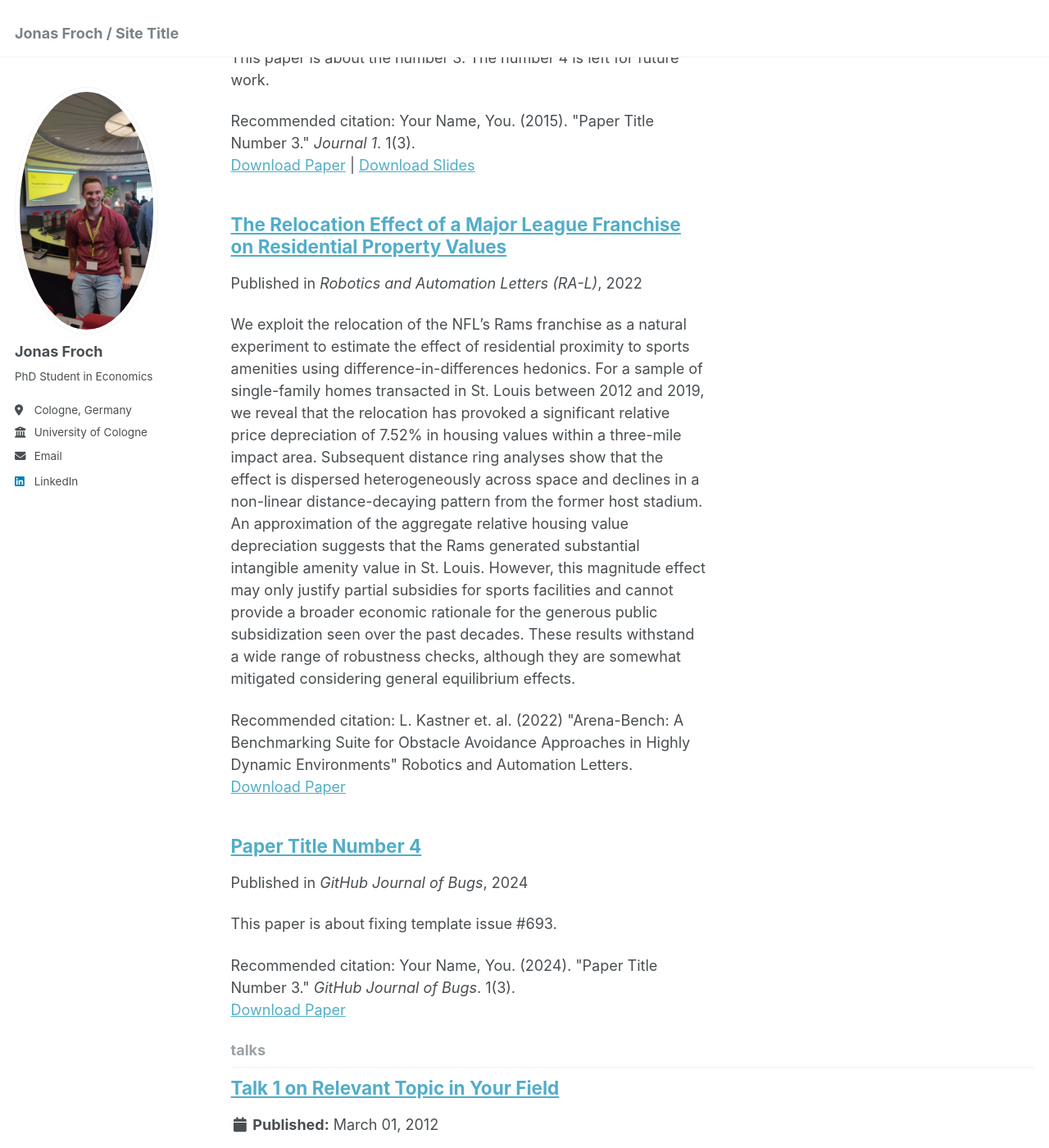
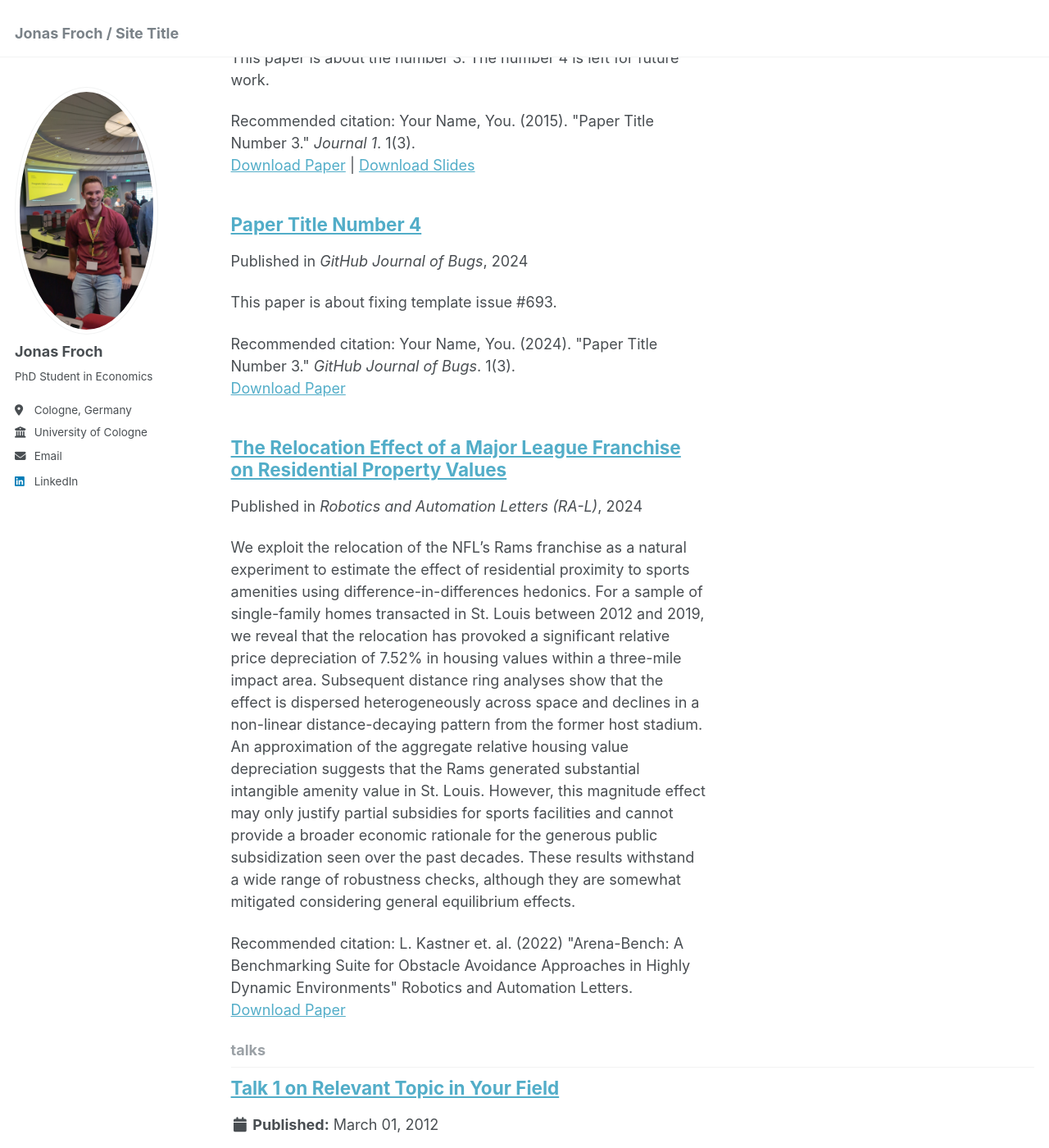
Before and after one commit to jonasfroch/jfwebpage.gitbub.io, a Jekyll site: the page built from _pages/collection-archive.html, in a window 1280 px wide and 1400 px high, scrolled down 1498 px. Shown: the whole window at 82% size. Built offline with Jekyll 4.4.1, drawn with Linux system fonts in a browser that asks for light colours.

Commit message:
Update 2009-10-01-paper-title-number-1.md

```diff
--- a/_publications/2009-10-01-paper-title-number-1.md
+++ b/_publications/2009-10-01-paper-title-number-1.md
@@ -5,7 +5,7 @@ collection: publications
 permalink: /publication/2024-Froch-Relocation
 excerpt: 'We exploit the relocation of the NFL’s Rams franchise as a natural experiment to estimate the effect of residential proximity to sports amenities using difference-in-differences hedonics. For a sample of single-family homes transacted in St. Louis between 2012 and 2019, we reveal that the relocation has provoked a significant relative price depreciation of 7.52% in housing values within a three-mile impact area. Subsequent
 distance ring analyses show that the effect is dispersed heterogeneously across space and declines in a non-linear distance-decaying pattern from the former host stadium. An approximation of the aggregate relative housing value depreciation suggests that the Rams generated substantial intangible amenity value in St. Louis. However, this magnitude effect may only justify partial subsidies for sports facilities and cannot provide a broader economic rationale for the generous public subsidization seen over the past decades. These results withstand a wide range of robustness checks, although they are somewhat mitigated considering general equilibrium effects.'
-date: 2022-10-01
+date: 10-2024
 venue: 'Robotics and Automation Letters (RA-L)'
 paperurl: 'https://arxiv.org/abs/2206.05728'
 citation: 'L. Kastner et. al. (2022) "Arena-Bench: A Benchmarking Suite for Obstacle Avoidance Approaches in Highly Dynamic Environments" Robotics and Automation Letters.'
```
